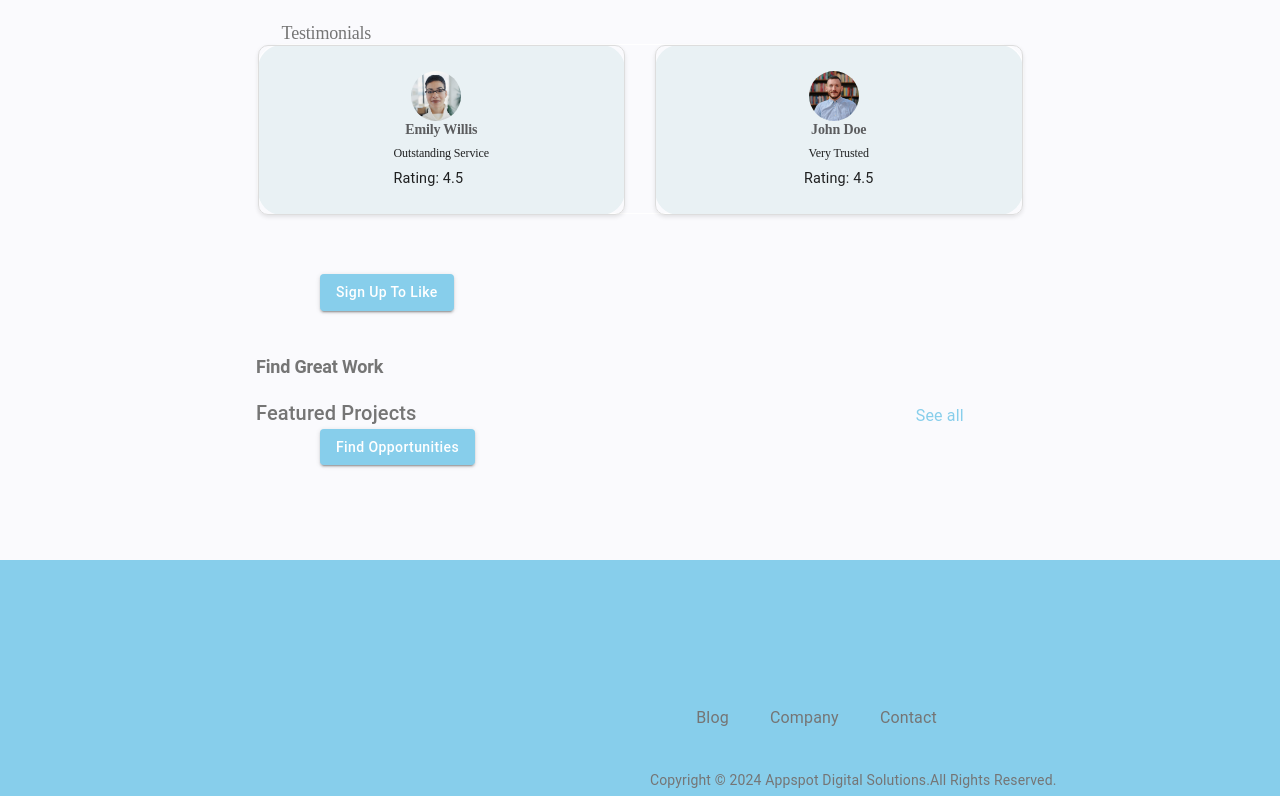
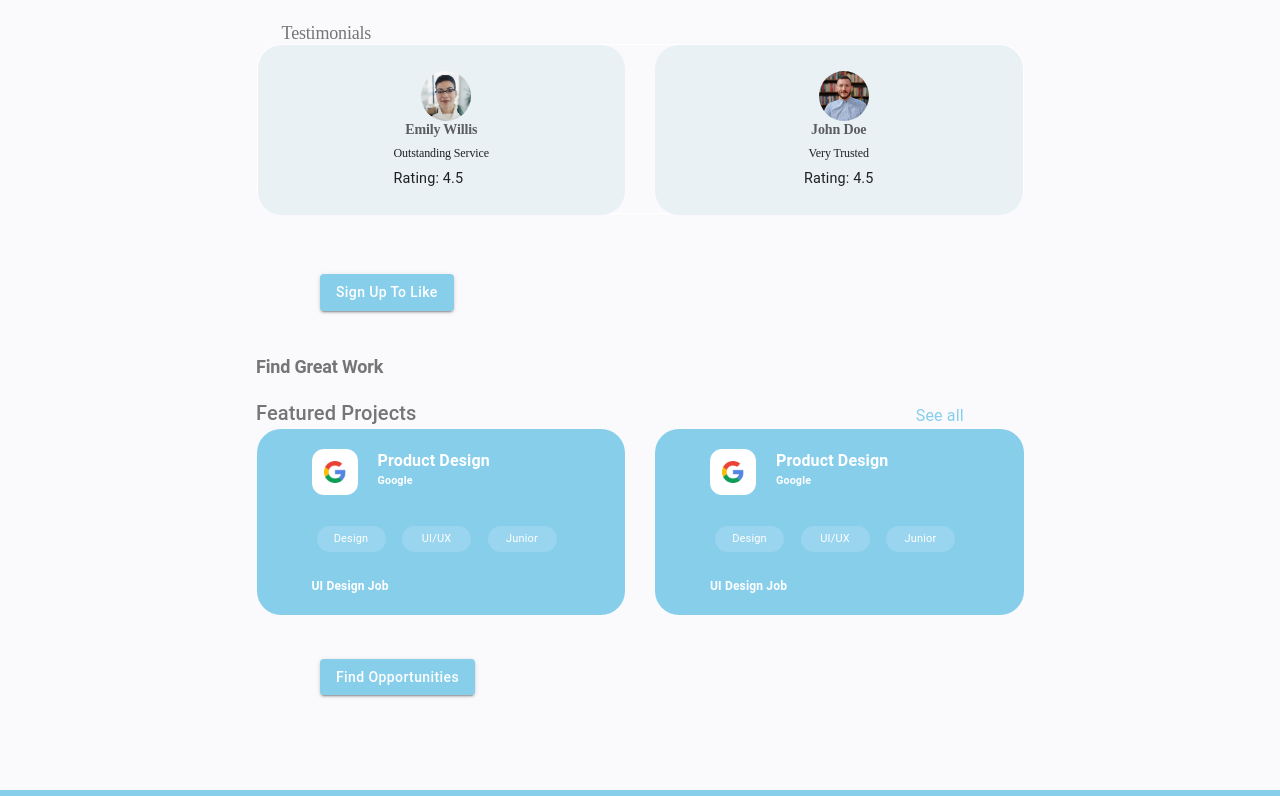
Before and after one commit to ccobasi/hustlehub, a React (Vite) app: page / in a window 1280 px wide. Shown: the part 1626-2422 px from the top of the page. Built offline with nearby package versions, Linux system fonts and the light colour scheme.

Commit message:
add fifth feature

```diff
--- a/src/app/home/HomePage.jsx
+++ b/src/app/home/HomePage.jsx
@@ -4,6 +4,7 @@ import { FirstFeature } from "./presentationals/FirstFeature";
 import { SecondFeature } from "./presentationals/SecondFeature";
 import { ThirdFeature } from "./presentationals/ThirdFeature";
 import { FourthFeature } from "./presentationals/FourthFeature";
+import { FifthFeature } from "./presentationals/FifthFeature";
 
 
 const HomePage = () => {
@@ -243,7 +244,7 @@ textAlign: "left"
           See all
         </Link>
       </Stack>
-
+      <FifthFeature/>
 
       <Button
         onClick={() => navigate("/opportunities")}
--- /dev/null
+++ b/src/app/home/presentationals/FifthFeature.jsx
@@ -0,0 +1,120 @@
+// eslint-disable-next-line no-unused-vars
+import React from 'react';
+import Img from "../../../assets/auto-group-lnaj.png";
+
+export const FifthFeature = () => {
+  const fifthStyle = {
+    marginBottom: '60px',
+  }
+  const containerStyle = {
+    display: "flex",
+    gap: "30px",
+    width: "767px",
+    height: "170px",
+    top: "704px",
+    left: "20px",
+    borderRadius: "24px",
+
+  };
+
+  const cardStyle = {
+    width: '370px',
+    height: '186px',
+    top: '704px',
+    left: '20px',
+    borderRadius: '24px',
+    background: '#87CEEB',
+  };
+
+  const oneStyle = {
+    width: '184px',
+    height: '47px',
+    top: '1521px',
+    left: '55px',
+    borderRadius: '12px',
+    color: '#FFFFFF',
+    marginLeft: '55px',
+    marginTop: '20px',
+    display: 'flex'
+  }
+
+  const imgStyle  = {
+    width:'46px',
+    height:'46px',
+    marginRight: '20px'
+  }
+
+  const twoStyle = {
+    width: '240px',
+    height: '30px',
+    display: 'flex',
+    justifyContent: 'space-between',
+    fontSize: '11px',
+    color: '#FFFFFF',
+    marginTop: '30px',
+    marginLeft: '60px',
+  }
+
+  const spanStyle = {
+    width: '69px',
+    height: '26px',
+    borderRadius: '65px',
+    background: '#99d5ee',
+    textAlign: 'center',
+    paddingTop: '5px'
+
+  }
+
+  const threeStyle = {
+    width: '87px',
+    height: '21px',
+    color: '#fff',
+    fontSize: '18px',
+    lineHeight: '21px',
+    marginLeft: '55px',
+    marginTop: '20px'
+  }
+
+  return (
+    <>
+      <div className="fifth" style={fifthStyle}>
+        <div className="container" style={containerStyle}>
+          <div className="card" style={cardStyle}>
+             <div className="one" style={oneStyle}>
+                <img src={Img} style={imgStyle}  alt="google" />
+                <div className="product">
+                    <h4>Product Design</h4>
+                    <h6>Google</h6>
+                </div>
+             </div>
+             <div className="two"  style={twoStyle}>
+              <span style={spanStyle}>Design</span>
+              <span style={spanStyle}>UI/UX</span>
+              <span style={spanStyle}>Junior</span>
+             </div>
+             <div className="three" style={threeStyle}>
+              <h6>UI Design Job</h6>
+             </div>
+          </div>
+          <div className="card" style={cardStyle}>
+              <div className="one" style={oneStyle}>
+                <img src={Img} style={imgStyle}  alt="google" />
+                <div className="product">
+                    <h4>Product Design</h4>
+                    <h6>Google</h6>
+                </div>
+             </div>
+             <div className="two"  style={twoStyle}>
+              <span style={spanStyle}>Design</span>
+              <span style={spanStyle}>UI/UX</span>
+              <span style={spanStyle}>Junior</span>
+             </div>
+             <div className="three" style={threeStyle}>
+              <h6>UI Design Job</h6>
+             </div>
+          </div>
+        </div>
+      </div>
+    </>
+  );
+};
--- a/src/app/home/presentationals/ProfileCard.jsx
+++ b/src/app/home/presentationals/ProfileCard.jsx
@@ -22,16 +22,17 @@ const ProfileCard = ({ profilePicture, name, title, rating }) => {
           align-items: center;
           justify-content: center;
           padding: 10px;
-          border: 1px solid #ddd;
+
           border-radius: 10px;
-          box-shadow: 0 2px 4px rgba(0, 0, 0, 0.1);
+
           max-width: 370px;
           height: 170px;
           margin: 0 auto;
         }
 
         .profile-picture {
-          margin-right: 10px;
+          margin-left: 10px;
+          float: left;
         }
 
         .details {
```
